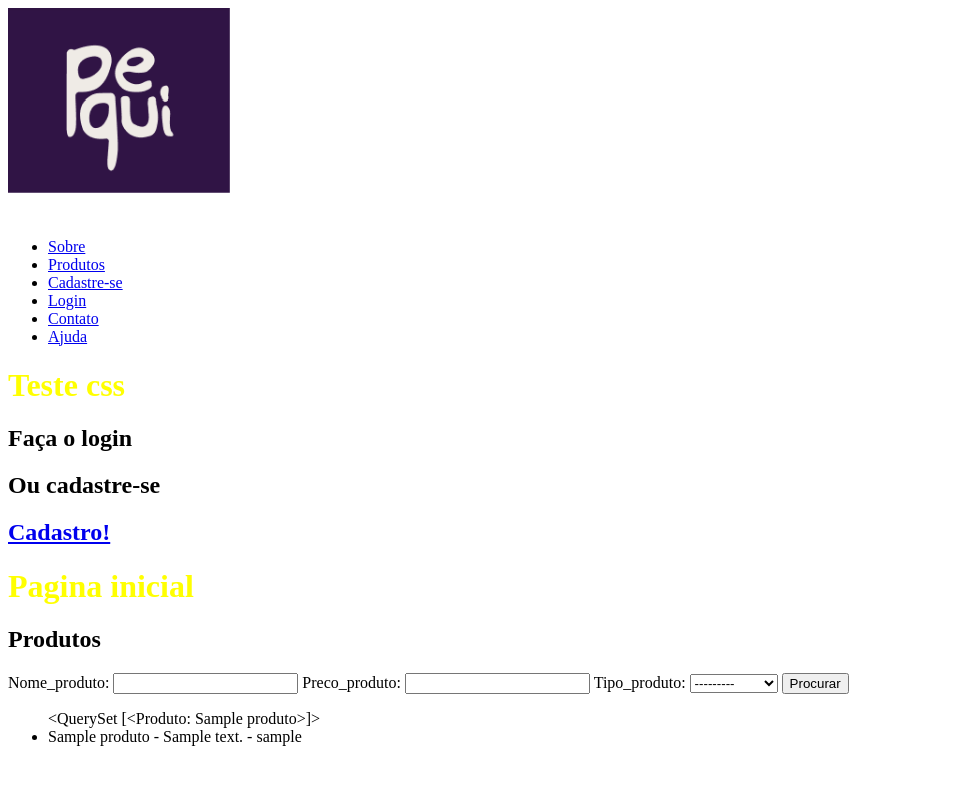
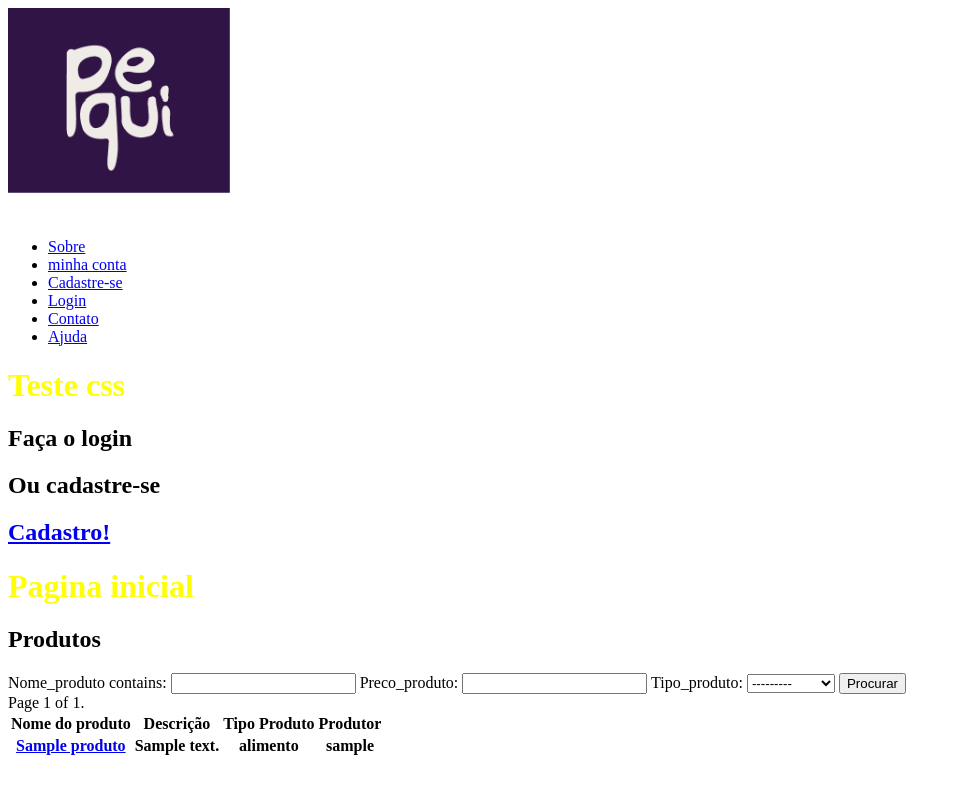
Before and after one commit to SamuelMalaga/PequiWebApp, a Django app: page / in a window 1280 px wide. Shown: the whole page, without its empty margins (0-961 px from the left). Run offline with Django 4.2, Linux system fonts and the light colour scheme; tables that the repository leaves empty hold one stand-in row (values such as "Sample post"); lists and menus that the app fills with data are empty.

Commit message:
Implementada a paginação, minha conta e dados e pagina de prduto

```diff
--- a/core/filters.py
+++ b/core/filters.py
@@ -1,8 +1,9 @@
 import django_filters
-
+from django_filters import CharFilter
 from .models import Produto
 
 class ProdutoFilter(django_filters.FilterSet):
+  nome_produto = CharFilter(field_name='nome_produto', lookup_expr='icontains')
   class Meta:
     model = Produto
     fields = ['nome_produto', 'preco_produto', 'tipo_produto']
--- a/core/models.py
+++ b/core/models.py
@@ -37,7 +37,7 @@ class Produto(models.Model):
   quantidade_produto = models.DecimalField('quantidade_produto',decimal_places=2, max_digits=15, null=True)
   imagem_produto = models.ImageField('imagem_produto', blank=True, null=True, upload_to="core")
   tipo_produto = models.CharField('tipo_produto', max_length=200,choices=PRODUTO_CHOICES, null=True)
-
+  #Restringir a quantidade do produto por lista com kg, g, unidade, peça e etc....
   def __str__(self) -> str:
      return self.nome_produto
 ESTADO_CHOICES = [
--- /dev/null
+++ b/core/templates/ajuda.html
@@ -0,0 +1,4 @@
+{% extends 'global_template.html' %}
+{% block content %}
+    <h2>Ajuda</h2>
+{% endblock %}
--- a/core/templates/global_template.html
+++ b/core/templates/global_template.html
@@ -14,7 +14,7 @@
         <span id="header">
             <ul class="menu">
               <li><a href="sobre.html">Sobre</a></li>
-              <li><a href="produtos.html">Produtos</a></li>
+              <li><a href="{% url 'minha_conta' id=user.id %}">minha conta</a></li>
               <li><a href="/registre/">Cadastre-se</a></li>
               <li><a href="/login/">Login</a></li>
               <li><a href="contato.html">Contato</a></li>
--- a/core/templates/index.html
+++ b/core/templates/index.html
@@ -28,10 +28,37 @@
       {{meuFiltro.form}}
       <button type="submit">Procurar</button>
     </form>
-    <ul>
-      {{Produtos}}
+    <table>
+      <tr>
+        <th>Nome do produto</th>
+        <th>Descrição</th>
+        <th>Tipo Produto</th>
+        <th>Produtor</th>
+      </tr>
       {% for Produto in Produtos %}
-      <li> {{Produto.nome_produto}} - {{Produto.descricao_produto}} - {{Produto.user_produtor}}</li>
+      <tr>
+        <th><a href= "{% url 'produto_detalhe' Produto.id %}">{{Produto.nome_produto}}</a></th>
+        <th>{{Produto.descricao_produto}}</th>
+        <th>{{Produto.tipo_produto}}</th>
+        <th>{{Produto.user_produtor}}</th>
+      </tr>
+      <div class="pagination">
+        <span class="step-links">
+            {% if Produtos.has_previous %}
+                <a href="?page=1">&laquo; first</a>
+                <a href="?page={{ Produtos.previous_page_number }}">previous</a>
+            {% endif %}
+
+            <span class="current">
+                Page {{ Produtos.number }} of {{ Produtos.paginator.num_pages }}.
+            </span>
+
+            {% if Produtos.has_next %}
+                <a href="?page={{ Produtos.next_page_number }}">next</a>
+                <a href="?page={{ Produtos.paginator.num_pages }}">last &raquo;</a>
+            {% endif %}
+        </span>
+    </div>
       {% endfor %}
-    </ul>
+    </table>
 {% endblock %}
--- /dev/null
+++ b/core/templates/sobre.html
@@ -0,0 +1,4 @@
+{% extends 'global_template.html' %}
+{% block content %}
+    <h2>Sobre nós</h2>
+{% endblock %}
--- a/core/views.py
+++ b/core/views.py
@@ -1,5 +1,4 @@
 
-from multiprocessing import context
 from django.shortcuts import render, HttpResponse, redirect
 from django.http import Http404
 from django.contrib import messages
@@ -10,6 +9,7 @@ from django.contrib.auth import login, logout, authenticate
 from django.contrib.auth.decorators import login_required
 from django.contrib.auth.models import User
 from .forms import EnderecoModelForm, ExtendedUserCreationForms, UserPequiForm, ProdutoModelForm, ContatoModelForm
+from django.core.paginator import Paginator
 
 # Create your views here.
 
@@ -142,6 +142,10 @@ def produto_submit(request):
   else:
     return redirect('index')
 
+def produto_detalhe(request, id):
+  produto= Produto.objects.get(id = id)
+  print(produto.descricao_produto)
+  return render(request, 'detalhe_produto.html', {'produto': produto})
 ##------> Registro de endereços
 
 def cadastro_endereco(request):
@@ -226,17 +230,32 @@ def contato_submit(request):
       return redirect(request, 'contato.html')
   else:
     return redirect('index')
-
+##------>Página de ajuda
+def ajuda(request):
+  return render(request, 'ajuda.html')
+##------>Sobre Nós
+def sobre(request):
+  return render(request, 'sobre.html')
+##------>Minha conta
+def minha_conta(request, id):
+  usuario = User.objects.get(id=id)
+  print(dir(usuario))
+  #usuario_pequi = usuario.usuario_pequi
+  return render(request, 'minha_conta.html',{'usuario': usuario})
 ##------> Home Page e debugger
 def index(request):
   produtos = Produto.objects.all()
 
   meuFiltro = ProdutoFilter(request.GET, queryset=produtos)
   produtos = meuFiltro.qs
+  paginator = Paginator(produtos, 2)
 
+  page_number = request.GET.get('page')
+  page_obj = paginator.get_page(page_number)
 
   context = {
-    "Produtos" : produtos,
+    "Produtos" : page_obj,
     "meuFiltro" : meuFiltro
   }
+  print(dir(page_obj))
   return render(request, 'index.html', context)
--- a/main/settings.py
+++ b/main/settings.py
@@ -137,9 +137,6 @@ STATICFILES_DIRS =   [
 MEDIA_URL = 'media/'
 MEDIA_ROOT = BASE_DIR / 'media'
 
-print(STATICFILES_DIRS)
-print(BASE_DIR)
-
 # Default primary key field type
 # https://docs.djangoproject.com/en/4.1/ref/settings/#default-auto-field
 
--- a/main/urls.py
+++ b/main/urls.py
@@ -15,26 +15,53 @@ Including another URLconf
 """
 from django.contrib import admin
 from django.urls import path
-from core.views import index, login_user, login_submit, registre, create_usuario, logout_user, produto,produto_submit, cadastro_endereco, endereco_submit, cadastro_contato, contato_submit
+from core.views import (
+                        index, login_user, login_submit,
+                        registre,create_usuario, logout_user,
+                        produto,produto_submit, cadastro_endereco,
+                        endereco_submit, cadastro_contato,
+                        contato_submit, produto_detalhe, ajuda,
+                        sobre, minha_conta
+                        )
 from django.conf import settings
 from django.conf.urls.static import static
 
-
+app_name = 'core'
 
 urlpatterns = [
+    #pagina admin
     path('admin/', admin.site.urls),
+
+    #Página inicial
     path('', index),
+
+    #Login e logout
     path('login/', login_user, name='login'),
     path('logout/', logout_user, name='logout'),
     path('login/submit/', login_submit, name='login_submit'),
+
+    #Cadastro
     path('registre/', registre, name='registre'),
     path('registre/submit/', create_usuario, name='create_usuario'),
+
+    #Criar produto e página do produto
     path('produto/', produto, name='produto'),
     path('produto/submit', produto_submit, name='produto_submit'),
+    path('produto/<int:id>', produto_detalhe, name='produto_detalhe'),
+
+    #Cadastrar endereco
     path('endereco/', cadastro_endereco, name='cadastro_endereco'),
     path('endereco/submit', endereco_submit, name='endereco_submit'),
+
+    #Cadastrar contato
     path('contato/', cadastro_contato, name='cadastro_contato'),
-    path('contato/submit', contato_submit, name='contato_submit')
+    path('contato/submit', contato_submit, name='contato_submit'),
+
+    #Página de ajuda
+    path('ajuda/', ajuda, name='ajuda'),
+    #Minha Conta
+    path('usuario/<int:id>', minha_conta, name='minha_conta'),
+    #Sobre nós
 
 
 ] + static(settings.MEDIA_URL, document_root = settings.MEDIA_ROOT)
```
Also changed, not shown: core/templates/cadastro_endereco.html (+3 -11 lines), core/templates/detalhe_produto.html (added, +8 -0 lines), core/templates/minha_conta.html (added, +8 -0 lines).
